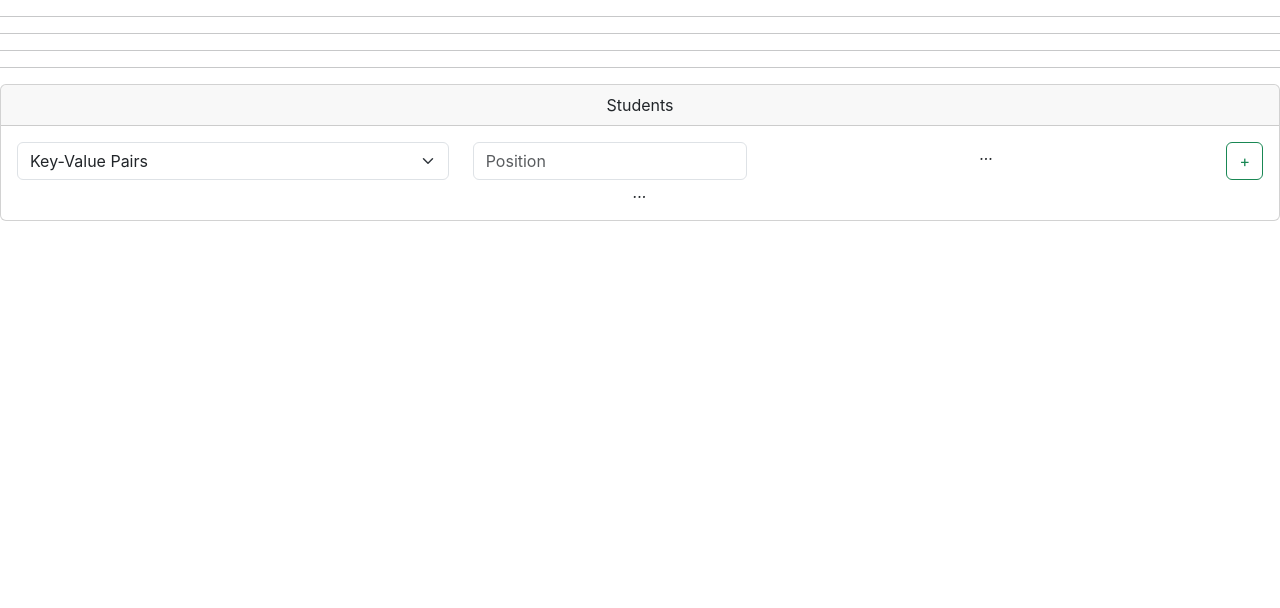
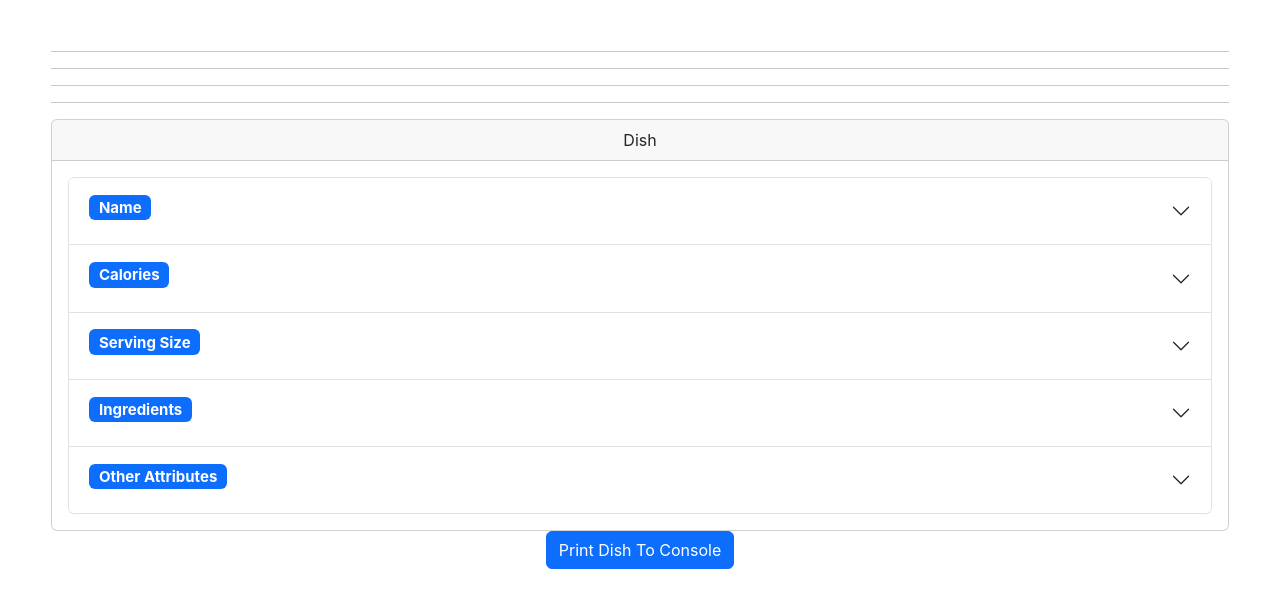
Before and after one commit to Narwhalsss360/proto-react-object-editor, a React (Create React App) app: page / in a window 1280 px wide. Shown: the top 608 px of the page. Built offline with nearby package versions, Linux system fonts and the light colour scheme.

Commit message:
Fixed missing default

```diff
--- a/src/App.css
+++ b/src/App.css
@@ -1,5 +1,6 @@
 .App {
   text-align: center;
+  margin: 4%
 }
 
 .App-logo {
--- a/src/App.js
+++ b/src/App.js
@@ -3,6 +3,8 @@ import { useReducer } from 'react';
 import SimpleEditor from './editor/SimpleEditor'
 import ObjectEditor from './editor/ObjectEditor';
 import ArrayEditor from './editor/ArrayEditor';
+import Editor from './editor/Editor';
+import Button from 'react-bootstrap/Button'
 import generalReducer from './editor/reducers'
 import { SIMPLE_TYPES, TYPES } from './editor/types';
 import { defaultGenerator } from './editor/schemas';
@@ -45,6 +47,7 @@ function App() {
   const [student, dispatchStudent] = useReducer(generalReducer, {})
   const [array, dispatchArray] = useReducer(generalReducer, [])
   const [students, dispatchStudents] = useReducer(generalReducer, [])
+  const [dish, dispatchDish] = useReducer(generalReducer, {})
 
   return (
     <div className="App">
@@ -113,7 +116,7 @@ function App() {
       }
       <hr />
       {
-        true &&
+        false &&
         <ArrayEditor
           value={students}
           schema={{
@@ -138,6 +141,49 @@ function App() {
           }}
         />
       }
+      {
+        true &&
+        <>
+          <Editor
+            value={dish}
+            schema={{
+              label: 'Dish',
+              types: ['object'],
+              dispatcher: dispatchDish,
+              children: {
+                Name: { types: ['string'], label: 'Name', required: true, defualt: 'My Dish' },
+                Calories: { types: ['number'], label: 'Calories', required: true, default: 0, validator: n => n < 0 ? 0 : null },
+                'Serving Size': { types: ['string'], label: 'Serving Size', required: true, default: '' },
+                Ingredients: {
+                  types: ['object'],
+                  others: {
+                    types: ['object'],
+                    children: {
+                      Amount: { types: ['string'], label: 'Amount', required: true, defualt: '50g' },
+                      Notes: { types: ['string'], label: 'Notes', default: '' }
+                    },
+                    others: {
+                      types: [],
+                    }
+                  },
+                  default: {}
+                },
+                'Other Attributes': {
+                  types: ['object'],
+                  others: {
+                    types: TYPES
+                  },
+                  default: {}
+                }
+              },
+              others: {
+                types: []
+              }
+            }}
+          />
+          <Button onClick={() => console.log(dish)}>Print Dish To Console</Button>
+        </>
+      }
     </div>
   );
 }
--- a/src/editor/SimpleEditor.js
+++ b/src/editor/SimpleEditor.js
@@ -71,7 +71,7 @@ export default function SimpleEditor({ value, scheme }) {
         <Form onSubmit={evt => evt.preventDefault()}>
           <Row>
             {
-              property(scheme, 'deleter') !== undefined &&
+              property(scheme, 'deleter', null) !== null &&
               <Col md='auto'>
                 <CloseButton onClick={scheme.deleter} />
               </Col>
```
